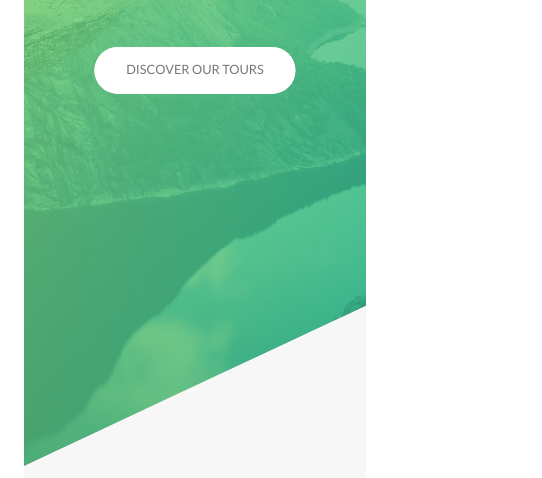
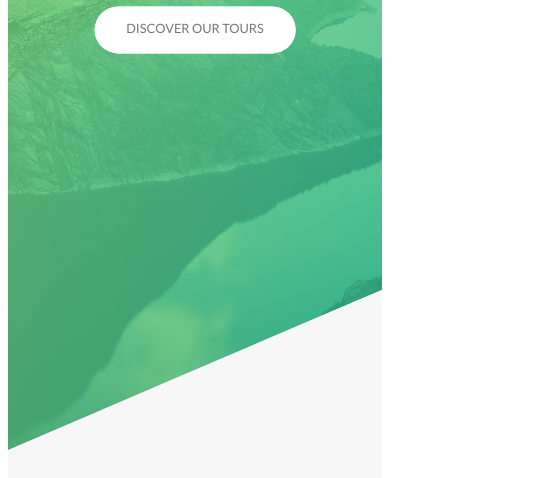
Before and after one commit to mostafaei2002/natours, a website: page index.html in a window 390 px wide. Shown: the part 360-838 px from the top of the page, 542 px wide, since content can reach past the window. Drawn offline with Linux system fonts and the light colour scheme.

Commit message:
add responsiveness for phones

```diff
--- a/sass/base/_base.scss
+++ b/sass/base/_base.scss
@@ -24,4 +24,8 @@ body {
   padding: 3rem;
 
   box-sizing: border-box;
+
+  @include respond(phone) {
+    padding: 1rem;
+  }
 }
--- a/sass/base/_typography.scss
+++ b/sass/base/_typography.scss
@@ -19,6 +19,10 @@ body {
     letter-spacing: 3.6rem;
 
     animation: moveInLeft 1s ease-out;
+
+    @include respond(phone) {
+      font-size: 2rem;
+    }
   }
 
   &--sub {
@@ -28,6 +32,10 @@ body {
     letter-spacing: 1.7rem;
 
     animation: moveInRight 1s ease-out;
+
+    @include respond(phone) {
+      font-size: 1.6rem;
+    }
   }
 }
 
@@ -44,6 +52,7 @@ body {
     $color-primary-dark
   );
   -webkit-background-clip: text;
+  background-clip: text;
   -webkit-text-fill-color: transparent;
   display: inline-block;
 
--- a/sass/base/_utilities.scss
+++ b/sass/base/_utilities.scss
@@ -7,6 +7,10 @@
 // Flex
 .flex {
   display: flex;
+
+  @include respond(phone) {
+    flex-wrap: wrap;
+  }
 }
 
 .flex-gap--sm {
@@ -66,6 +70,10 @@
     justify-items: center;
     row-gap: 6.4rem;
   }
+
+  @include respond(phone) {
+    grid-template-columns: 1fr;
+  }
 }
 
 .grid-cg-sm {
--- a/sass/components/_form.scss
+++ b/sass/components/_form.scss
@@ -7,9 +7,18 @@
     width: 65%;
   }
 
+  @include respond(phone) {
+    width: 100%;
+    height: 200%;
+  }
+
   &__group {
     position: relative;
     width: 75%;
+
+    @include respond(phone) {
+      width: 100%;
+    }
 
     &:not(:last-child) {
       margin-bottom: 4.8rem;
--- a/sass/components/_story.scss
+++ b/sass/components/_story.scss
@@ -10,6 +10,11 @@
 
   @include respond(tab-land) {
     width: 85%;
+  }
+
+  @include respond(phone) {
+    transform: skewX(0);
+    padding: 3.2rem;
   }
 
   &:not(:last-child) {
@@ -34,6 +39,13 @@
     position: relative;
 
     transform: skewX(12deg);
+
+    @include respond(phone) {
+      float: none;
+      transform: skewX(0);
+      margin: 0 auto;
+      margin-bottom: 2.4rem;
+    }
   }
 
   &__img {
@@ -60,6 +72,10 @@
 
   &__text {
     transform: translateX(2rem) skewX(12deg);
+
+    @include respond(phone) {
+      transform: skewX(0);
+    }
   }
   &:hover &__author {
     opacity: 1;
--- a/sass/layout/_footer.scss
+++ b/sass/layout/_footer.scss
@@ -9,6 +9,10 @@
 
   &__logo {
     max-height: 12rem;
+
+    // @include respond(phone) {
+    //   max-height: 10rem;
+    // }
   }
 
   &__copyright {
@@ -17,17 +21,26 @@
     color: $color-white;
     padding: 1.6rem 1.6rem 0 1.6rem;
     font-size: 1.4rem;
+
+    @include respond(phone) {
+      max-width: 100%;
+      margin-top: 6.4rem;
+    }
   }
 
   &__nav {
     border-top: 1px solid $color-gray-light-1;
-    padding: 1.6rem 1.6rem 0 1.6rem;
+    padding-top: 1.6rem;
   }
 
   &__nav-list {
     list-style: none;
     display: flex;
     gap: 1.2rem;
+
+    @include respond(phone) {
+      gap: 0.6rem;
+    }
   }
 
   &__nav-link {
@@ -38,6 +51,10 @@
       transition: all 0.3s;
       display: inline-block;
       padding: 0.3rem 0.8rem;
+
+      @include respond(phone) {
+        font-size: 1.2rem;
+      }
     }
 
     &:hover {
```
Also changed, not shown: css/style.css.
